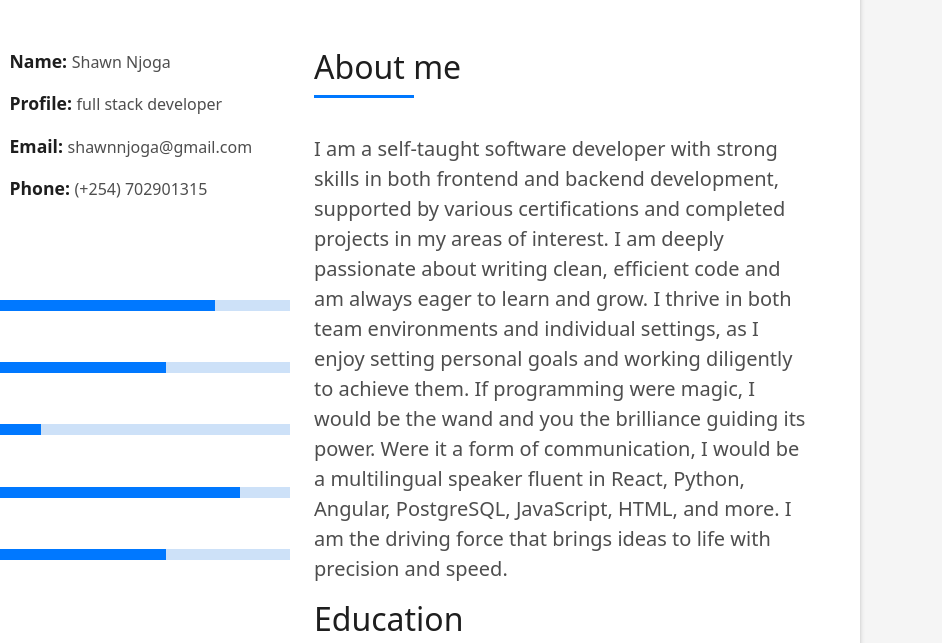
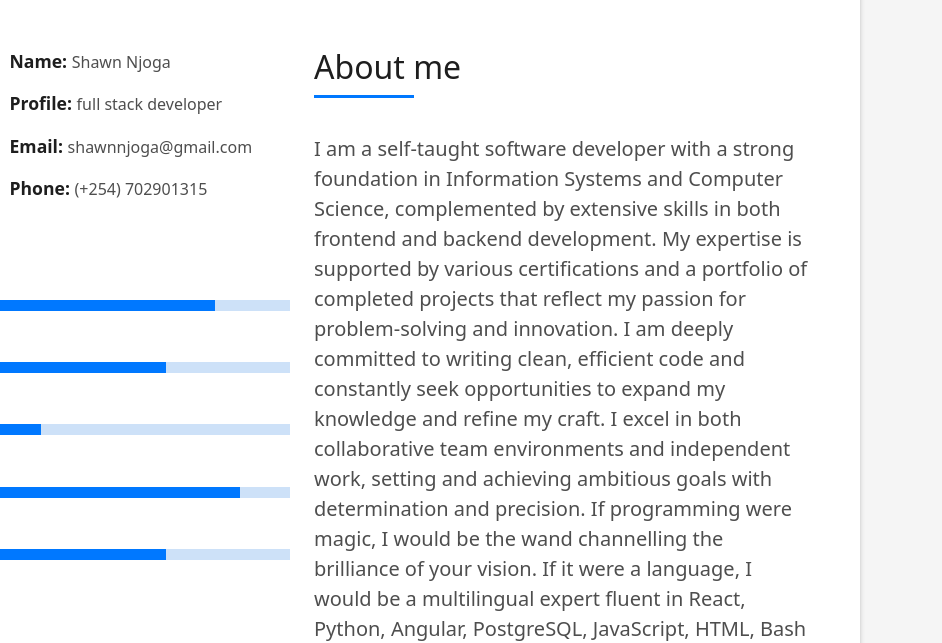
Before and after one commit to h4ck3r9717/Shawn-njoga, a plain HTML site: page index.html in a window 1280 px wide. Shown: the part 880-1523 px from the top of the page, 338-1280 px from the left. Drawn offline with Linux system fonts and the light colour scheme.

Commit message:
Update index.html

```diff
--- a/index.html
+++ b/index.html
@@ -120,11 +120,13 @@
                       </h5>
                     </div>
                     <p class="lead">
-                     I am a self-taught software developer with strong skills in both frontend and backend development, supported by various certifications and completed projects in my areas of interest. I am deeply passionate about writing clean, efficient code and am always eager to learn and grow.
+                     I am a self-taught software developer with a strong foundation in Information Systems and Computer Science, complemented by extensive skills in both frontend and backend development. My expertise is supported by various certifications and a portfolio of completed projects that reflect my passion for problem-solving and innovation.
 
-I thrive in both team environments and individual settings, as I enjoy setting personal goals and working diligently to achieve them. If programming were magic, I would be the wand and you the brilliance guiding its power. Were it a form of communication, I would be a multilingual speaker fluent in React, Python, Angular, PostgreSQL, JavaScript, HTML, and more.
+I am deeply committed to writing clean, efficient code and constantly seek opportunities to expand my knowledge and refine my craft. I excel in both collaborative team environments and independent work, setting and achieving ambitious goals with determination and precision.
 
-I am the driving force that brings ideas to life with precision and speed.
+If programming were magic, I would be the wand channelling the brilliance of your vision. If it were a language, I would be a multilingual expert fluent in React, Python, Angular, PostgreSQL, JavaScript, HTML, Bash scripting, and more. My technical repertoire also includes OSINT (Open Source Intelligence) and cybersecurity, where I actively engage in bug bounty initiatives, demonstrating a keen eye for identifying and resolving vulnerabilities.
+
+As a driving force in technology, I bring ideas to life with precision and speed, making complex systems intuitive and efficient. My blend of technical expertise and passion positions me as a dynamic contributor in the realms of Information Systems, Computer Science, and software development.
                     </p>
                     <div class="title-box-2">
                       <h5 class="title-left">
```
